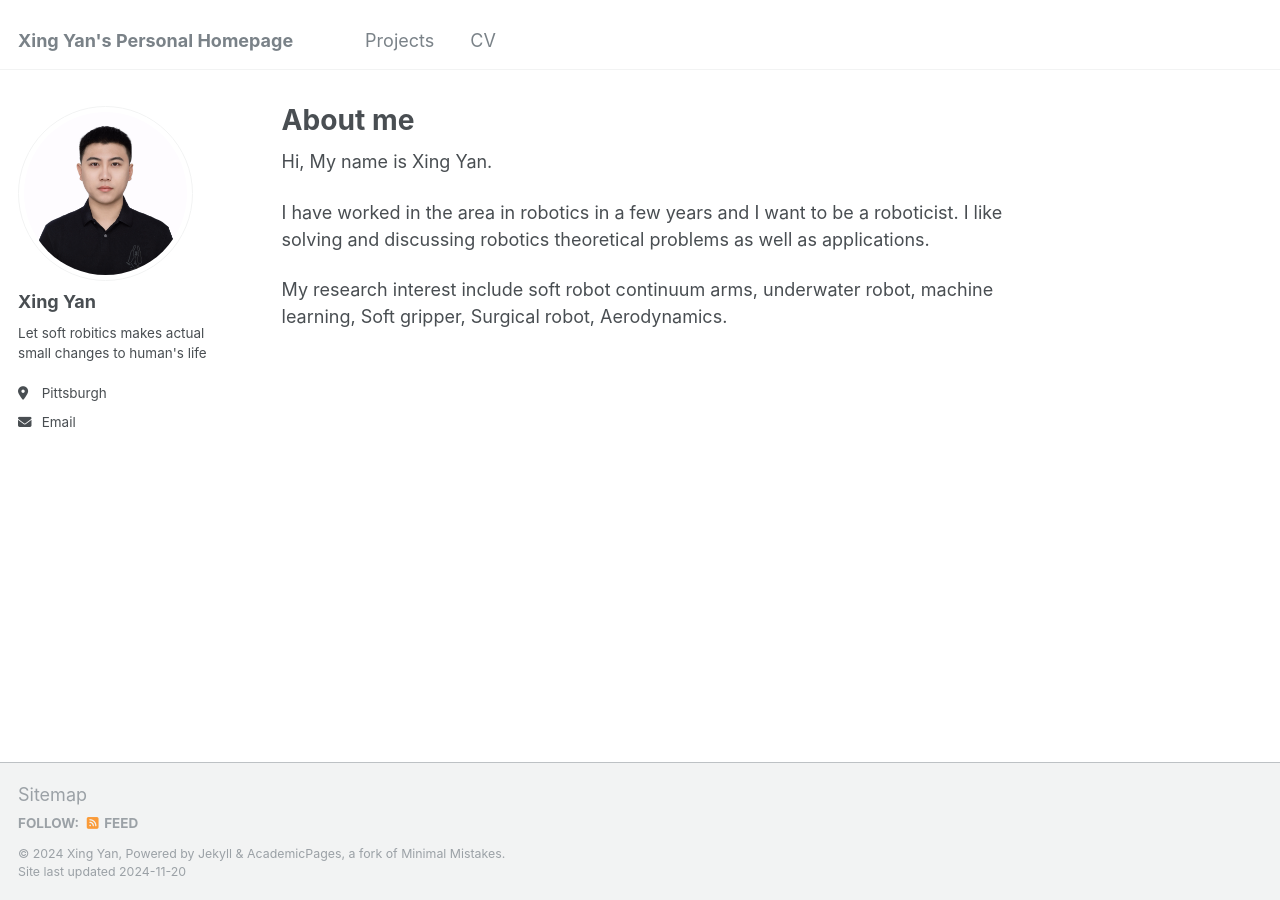
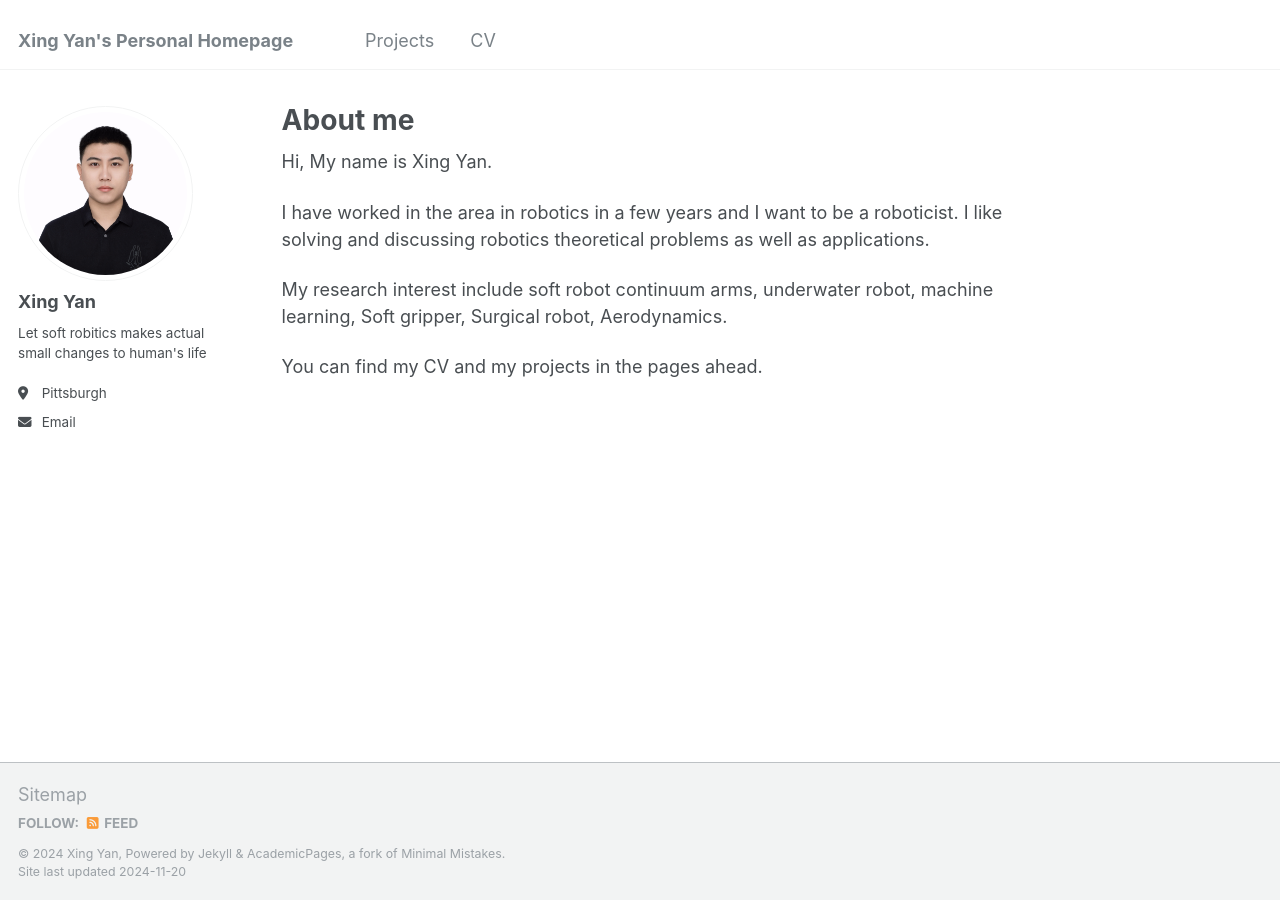
Before and after one commit to Destinyanx/XingYan.github.io, a Jekyll site: the page built from _pages/about.md, in a window 1280 px wide. Built offline with Jekyll 4.4.1, drawn with Linux system fonts in a browser that asks for light colours.

Commit message:
Update about.md

```diff
--- a/_pages/about.md
+++ b/_pages/about.md
@@ -12,3 +12,5 @@ Hi, My name is Xing Yan.
 I have worked in the area in robotics in a few years and I want to be a roboticist. I like solving and discussing robotics theoretical problems as well as applications.
 
 My research interest include soft robot continuum arms, underwater robot, machine learning, Soft gripper, Surgical robot, Aerodynamics.
+
+You can find my CV and my projects in the pages ahead.
```
